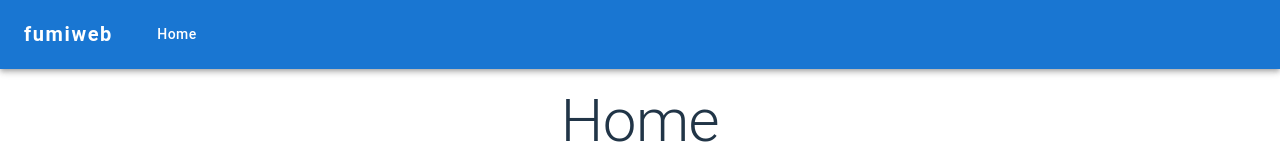
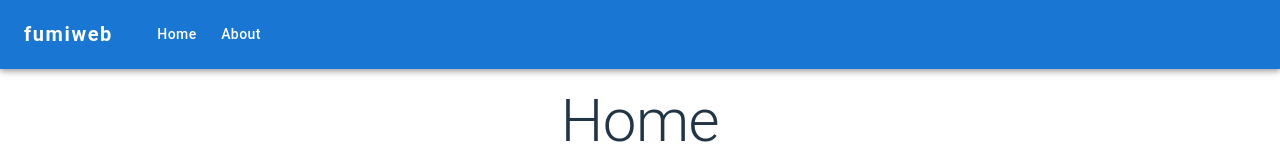
Before and after one commit to yamashitafumihiro/fumiweb-vitest, a React (Vite) app in the folder frontend/: page /home in a window 1280 px wide. Shown: the top 160 px of the page. Built offline with nearby package versions, Linux system fonts and the light colour scheme.

Commit message:
NavbarにAboutページのkeyとインクを追加

```diff
--- a/frontend/src/components/Navbar.tsx
+++ b/frontend/src/components/Navbar.tsx
@@ -23,6 +23,10 @@ const pages: Page[] = [
         key: 'Home',
         href: '/home',
     },
+    {
+        key: 'About',
+        href: '/about',
+    }
 ];
 
 const Navbar: React.FC = () => {
```
